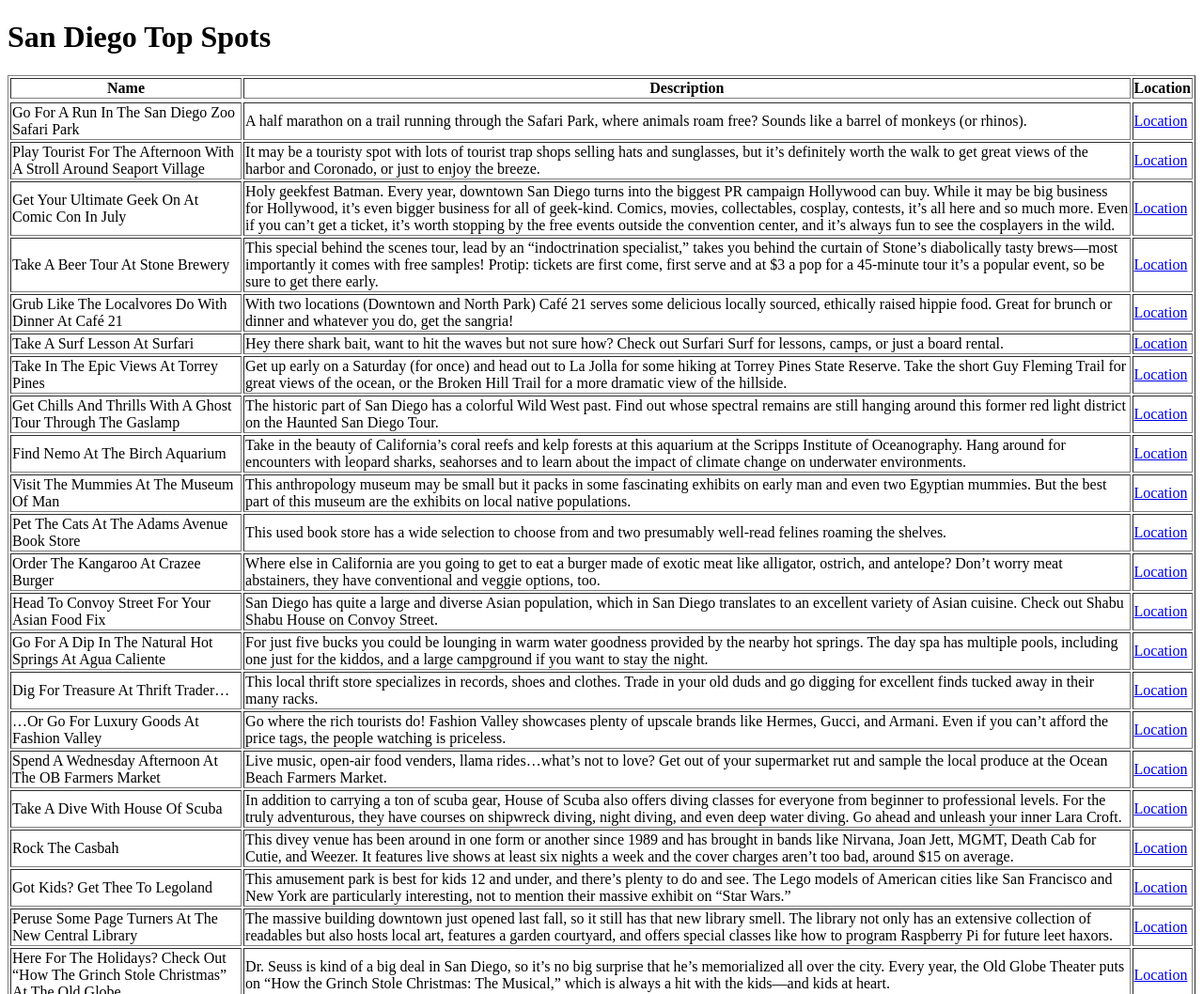
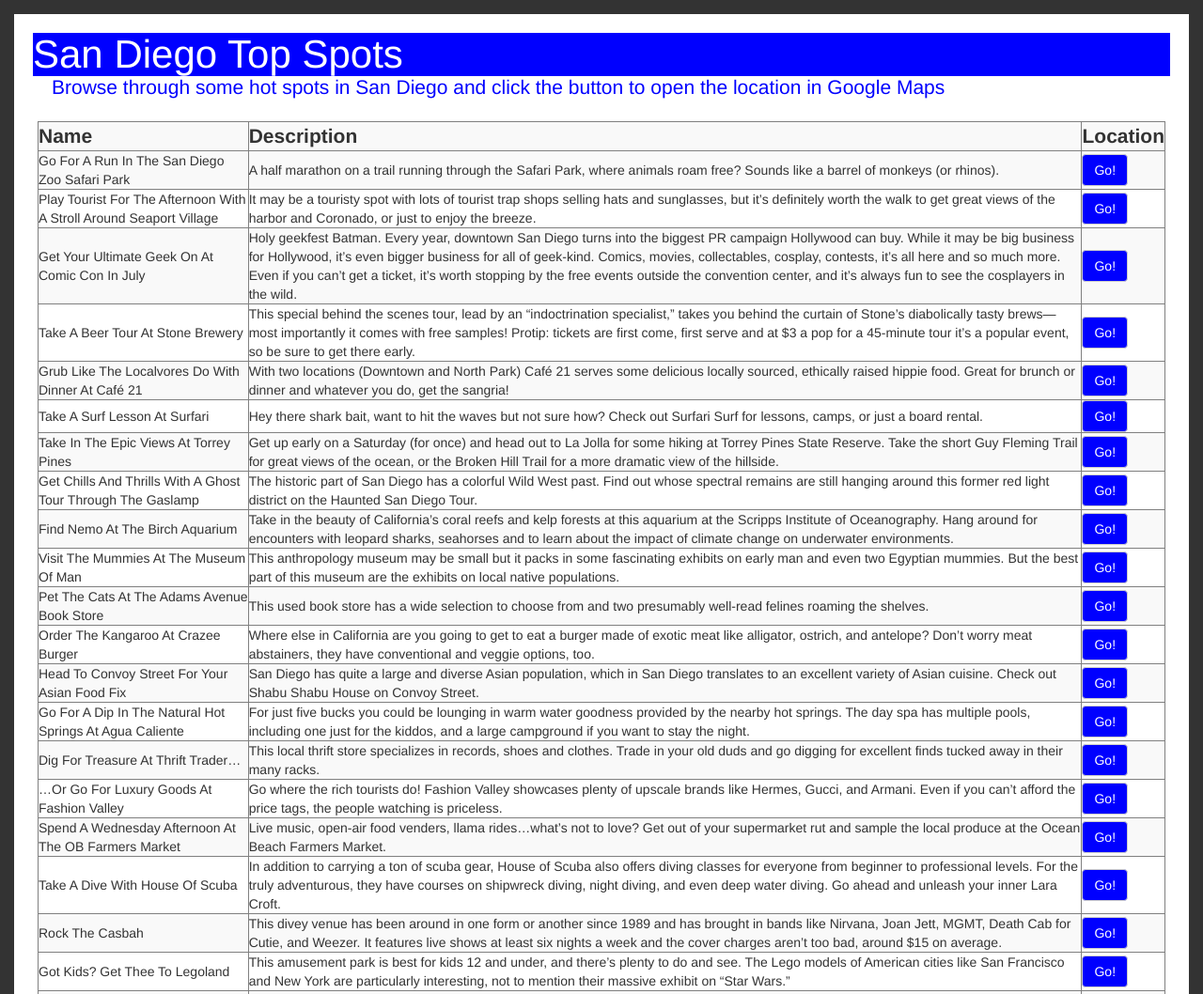
Before and after one commit to c-mac88/05-SanDiegoTopSpots, a plain HTML site: page index.html in a window 1280 px wide. Shown: the top 1058 px of the page at 94% size. Drawn offline with nearby package versions, Linux system fonts and the light colour scheme.

Commit message:
added some styling

```diff
--- a/index.html
+++ b/index.html
@@ -8,7 +8,10 @@
     <title>San Diego Top Spots</title>
 
     <!-- Bootstrap -->
-    <!-- <link href="css/bootstrap.min.css" rel="stylesheet"> -->
+    <script   src="http://code.jquery.com/jquery-2.2.3.min.js"   integrity="sha256-a23g1Nt4dtEYOj7bR+vTu7+T8VP13humZFBJNIYoEJo="   crossorigin="anonymous"></script>
+    <link href="https://maxcdn.bootstrapcdn.com/bootstrap/3.3.6/css/bootstrap.min.css" rel="stylesheet">
+    <link rel="stylesheet" type="text/css" href="style.css" media="screen" />
+    <script src="https://maxcdn.bootstrapcdn.com/bootstrap/3.3.6/js/bootstrap.min.js"></script>
 
     <!-- HTML5 shim and Respond.js for IE8 support of HTML5 elements and media queries -->
     <!-- WARNING: Respond.js doesn't work if you view the page via file:// -->
@@ -17,12 +20,13 @@
       <script src="https://oss.maxcdn.com/respond/1.4.2/respond.min.js"></script>
     <![endif]-->
   </head>
- <link rel="stylesheet" type="text/css" href="style.css" media="screen" />
   <body>
 
     <h1>San Diego Top Spots</h1>
 
-    <table id="table" border="1">
+    <h2>Browse through some hot spots in San Diego and click the button to open the location in Google Maps</h2>
+
+    <table id="table" border="1" class="table-striped">
      <tr>
      	<th>Name</th>
      	<th>Description</th>
@@ -36,6 +40,5 @@
     <script src="https://ajax.googleapis.com/ajax/libs/jquery/1.11.3/jquery.min.js"></script>
     <script src=index.js></script>
     <!-- Include all compiled plugins (below), or include individual files as needed -->
-    <!-- <script src="js/bootstrap.min.js"></script> -->
   </body>
 </html>
--- a/index.js
+++ b/index.js
@@ -1,6 +1,6 @@
 $.getJSON('topspots.json', function(data){
 	$.each(data, function(i, spots){
-		var myLink = "<a href=https://www.google.com/maps?q=" + spots.location + ">Location</a>"
+		var myLink = "<a href=https://www.google.com/maps?q=" + spots.location + " class='btn btn-default' target='_blank'>Go!</a>";
 		$('table').append('<tr><td>' + spots.name + '</td><td>' + spots.description + '</td><td>'+ myLink +'</td></tr>');
 	})
 });
--- a/style.css
+++ b/style.css
@@ -0,0 +1,31 @@
+body {
+	border-style: solid;
+	border-width: 15px;
+}
+
+h1 {
+	background-color:blue;
+	color:white;
+	margin: 20px 20px 0;
+	font-size: 3em;
+}
+
+h2 {
+	background-color: white;
+	color: blue;
+	margin: 0 40px;
+	font-size: 1.5em;
+}
+
+.btn {
+	background-color:blue;
+	color: white;
+}
+
+#table {
+	margin:25px;
+}
+
+th {
+	font-size: 1.5em;
+}
```
